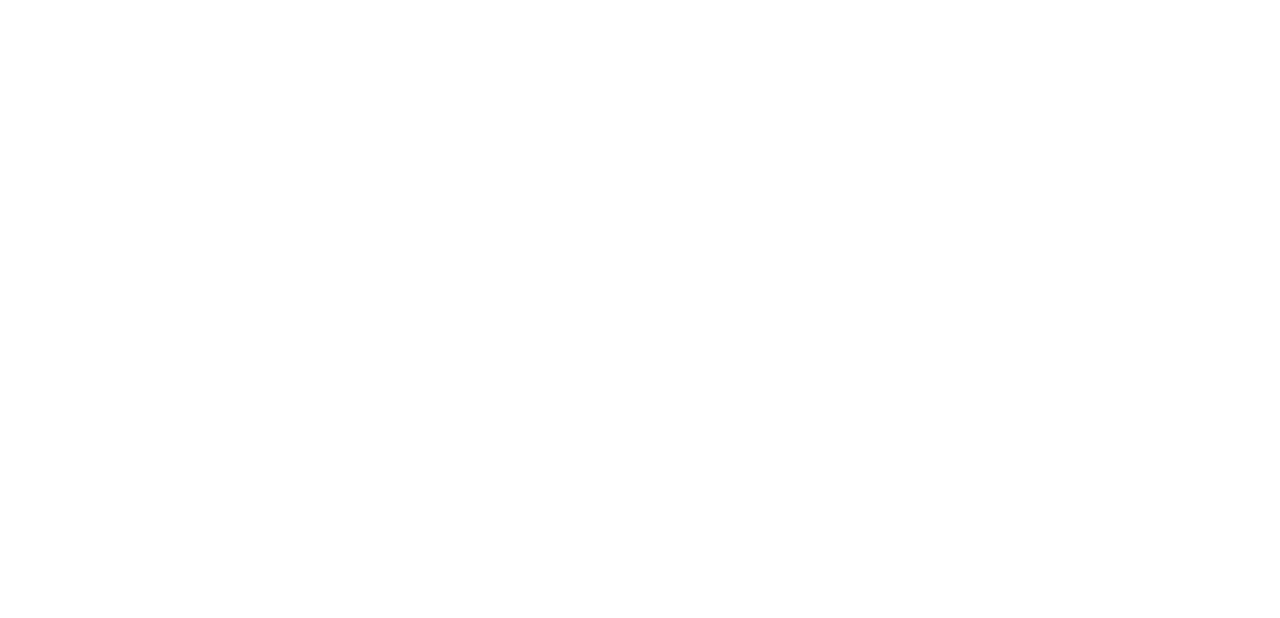
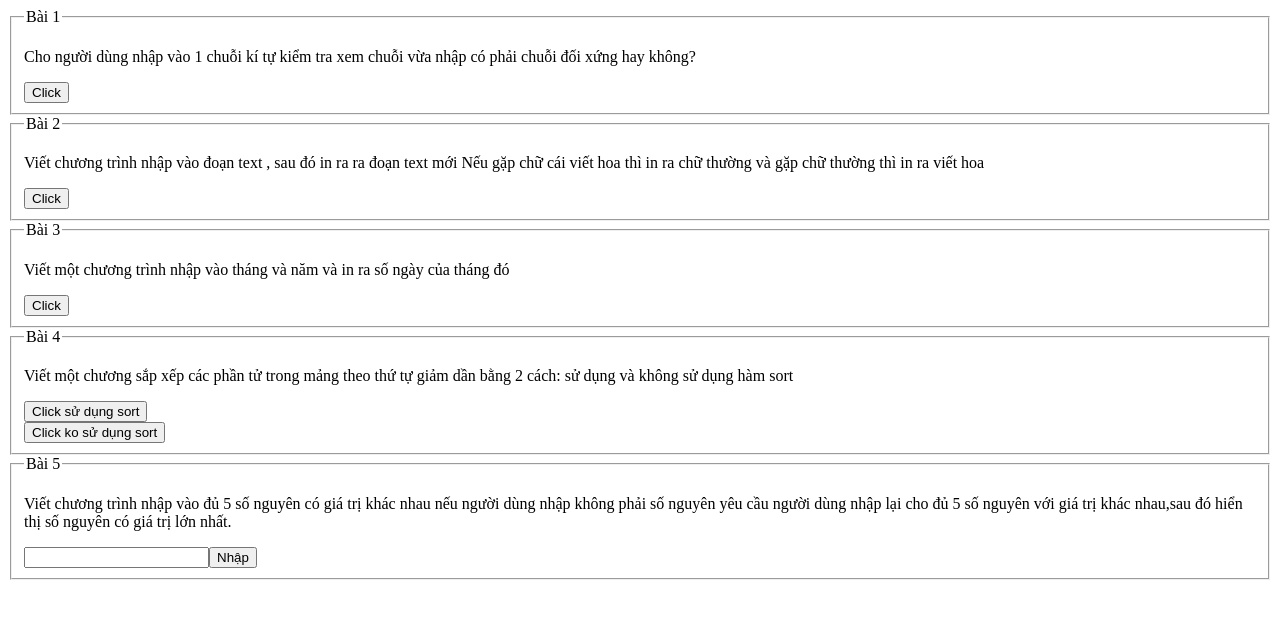
Before and after one commit to ThaiLuu92/Hackathon-2-Basic, a plain HTML site: page index.html in a window 1280 px wide. Drawn offline with Linux system fonts and the light colour scheme.

Commit message:
<update>

```diff
--- a/index.html
+++ b/index.html
@@ -1,11 +1,71 @@
 <!DOCTYPE html>
 <html lang="en">
+
 <head>
     <meta charset="UTF-8">
     <meta name="viewport" content="width=device-width, initial-scale=1.0">
     <title>HACKATHON - 2 - BASIC</title>
+    <style>
+        #msg {
+            color: red;
+        }
+    </style>
 </head>
+
 <body>
+    <fieldset>
+        <legend>Bài 1</legend>
+        <p>Cho người dùng nhập vào 1 chuỗi kí tự kiểm tra xem chuỗi vừa nhập có phải
+            chuỗi đối xứng hay không?</p>
+        <button onclick="lab_01()">Click</button>
+
+    </fieldset>
+
+    <fieldset>
+        <legend>Bài 2</legend>
+        <p>Viết chương trình nhập vào đoạn text , sau đó in ra ra đoạn text mới
+            Nếu gặp chữ cái viết hoa thì in ra chữ thường và gặp chữ thường thì in
+            ra viết hoa</p>
+        <button onclick="lab_02()">Click</button>
+
+    </fieldset>
+
+    <fieldset>
+        <legend>Bài 3</legend>
+        <p>Viết một chương trình nhập vào tháng và năm và in ra số ngày của tháng đó</p>
+        <button onclick="lab_03()">Click</button>
+
+    </fieldset>
+
+    <fieldset>
+        <legend>Bài 4</legend>
+        <p> Viết một chương sắp xếp các phần tử trong mảng theo thứ tự giảm dần bằng 2 cách: sử
+            dụng và không sử dụng hàm sort</p>
+        <button onclick="lab_04()">Click sử dụng sort</button>
+        <div id="lab_04"></div>
+        <button onclick="lab_04_1()">Click ko sử dụng sort</button>
+        <div id="lab_04_1"></div>
+
+
+    </fieldset>
+
+    <fieldset>
+        <legend>Bài 5</legend>
+        <p> Viết chương trình nhập vào đủ 5 số nguyên có giá trị khác nhau
+            nếu người dùng nhập không phải số nguyên yêu cầu người dùng nhập lại cho đủ 5 số nguyên
+            với giá trị khác nhau,sau đó hiển thị số nguyên có giá trị lớn nhất.</p>
+        <form action="" id="form">
+            <input type="number" name="" id="input"><button type="submit" id="posts">Nhập</button>
+        </form>
+        <div id="lab_05"></div>
+        <div id="msg"></div>
+
+
+    </fieldset>
+
+
 
 </body>
+<script src="/script.js"></script>
+
 </html>
--- /dev/null
+++ b/script.js
@@ -0,0 +1,100 @@
+function lab_01() {
+  const str = prompt("Nhập 1 chuỗi bất kì");
+  const checkstr = str.toLowerCase().replace(/[\W_]/g, "");
+  for (var i = 0, len = checkstr.length - 1; i < len / 2; i++) {
+    if (checkstr[i] !== checkstr[len - i]) {
+      return alert("Không phải chuỗi đối xứng ");
+    }
+  }
+  return alert("Là chuỗi đối xứng ");
+}
+
+function lab_02() {
+  const text = prompt("Nhập vào");
+
+  const arrText = text.split("");
+  for (let i = 0; i < arrText.length; i++) {
+    if (arrText[i] == arrText[i].toLowerCase())
+      arrText[i] = arrText[i].toUpperCase();
+    else if (arrText[i] == arrText[i].toUpperCase())
+      arrText[i] = arrText[i].toLowerCase();
+  }
+
+  let printText = arrText.join("");
+
+  console.log(printText);
+  alert("Chuỗi được viết lại là: " + printText);
+}
+
+function lab_03() {
+  year = Number(prompt("Nhập năm"));
+  month = Number(prompt("Nhập tháng"));
+  return alert("Số ngày là: " + new Date(year, month, 0).getDate());
+}
+
+function lab_04() {
+  const string = prompt("Nhập vào 5 số cách nhau bởi dấu ,");
+
+  const numbers = string.split(",");
+
+  const sortedNumbers = numbers.toSorted((a, b) => b - a);
+
+  console.log(sortedNumbers);
+  const resultElement = (document.getElementById("lab_04").innerHTML =
+    sortedNumbers);
+}
+
+function lab_04_1() {
+  const string = prompt("Nhập vào 5 số cách nhau bởi dấu ,");
+
+  const numbers = string.split(",");
+
+  let max = numbers[0];
+
+  for (let i = 0; i < numbers.length; i++) {
+    if (max < numbers[i]) {
+      max === numbers[i];
+    }
+  }
+
+  console.log(max);
+  const resultElement = (document.getElementById("lab_04_1").innerHTML =
+    sortedNumbers);
+}
+
+// Truy vấn tới các trường dữ liệu
+let form = document.getElementById("form");
+let input = document.getElementById("input");
+let msg = document.getElementById("msg");
+let posts = document.getElementById("posts");
+// Check lỗi ko nhập văn bản
+form.addEventListener("submit", (e) => {
+  // Chặn acttion của form
+  e.preventDefault();
+
+  formValidation();
+  formValidationNumber();
+});
+// Hàm check lỗi ko nhập form
+let formValidation = () => {
+  if (input.value === "") {
+    msg.innerHTML = "Không được để trống";
+  } else {
+    msg.innerHTML = "";
+    rendertData();
+  }
+};
+
+let data = [];
+data.push(input.value);
+input.value = "";
+
+// renderData()
+// Hàm check lỗi ko nhập đủ 5 số
+let formValidationNumber = () => {
+  if (data.length < 5) {
+    msg.innerHTML = "Hãy nhập tối thiểu 5 số";
+  }
+  msg.innerHTML = "";
+  renderData();
+};
```
